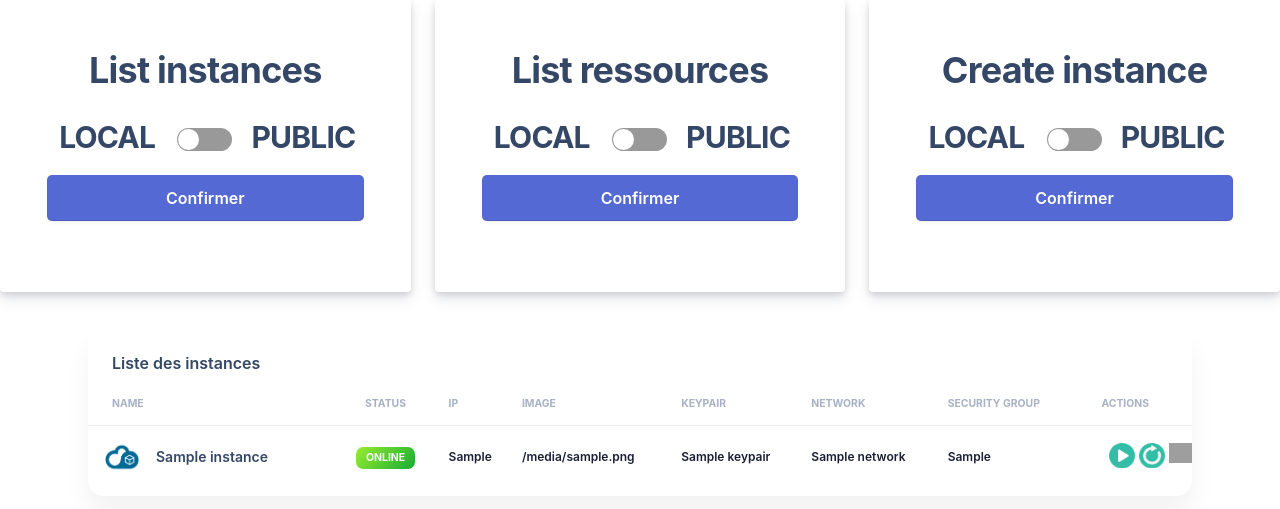
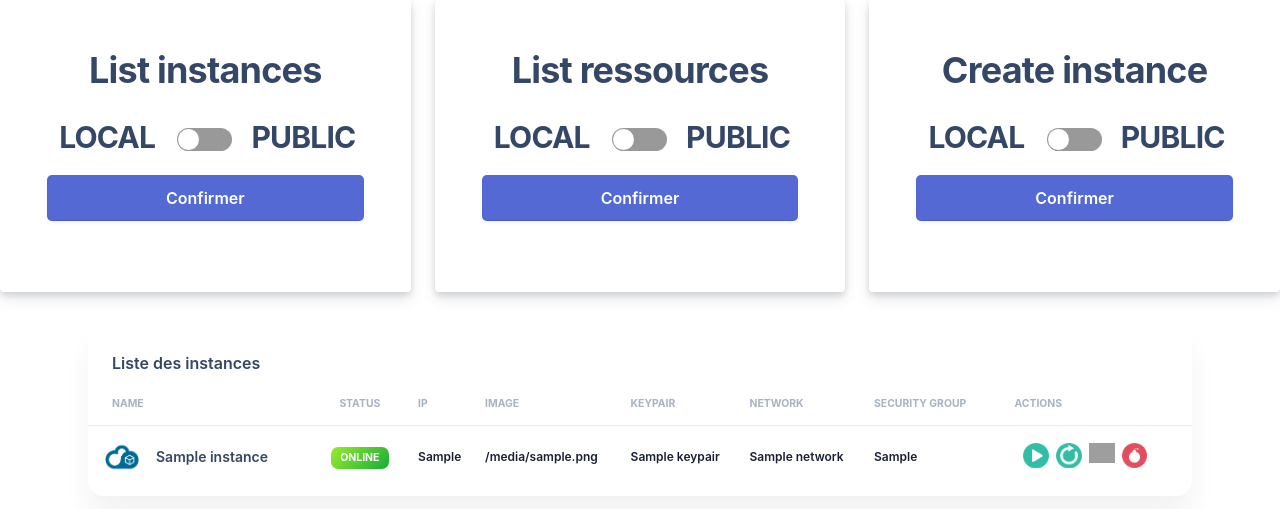
Before and after one commit to PAPAMICA/python-OpenStack-HybridCloud, a Flask app: template templates/index.html in a window 1280 px wide. Shown: the part 165-674 px from the top of the page. Run offline with Flask 2, Linux system fonts and the light colour scheme; the template is opened without the code that fills it: most values are stand-ins (such as "Sample title", 1, 10 or a date in 2020); some libraries are stand-ins or nearby versions; grey boxes are pictures that could not be loaded.

Commit message:
Test HTML

```diff
--- a/static/css/styles.css
+++ b/static/css/styles.css
@@ -434,7 +434,7 @@ button, input[name="destroy"]{
 }
 button, input[name="destroy"] {
   background:url(/static/img/destroy.png) no-repeat;
-  background-size: 26px;
+  background-size: 25px;
   margin: auto;
 }
 .outer {
@@ -448,7 +448,5 @@ button, input[name="destroy"] {
 }
 
 .two {
-  width:33px;
-  height:33px;
   margin-top: 5px;
 }
```
